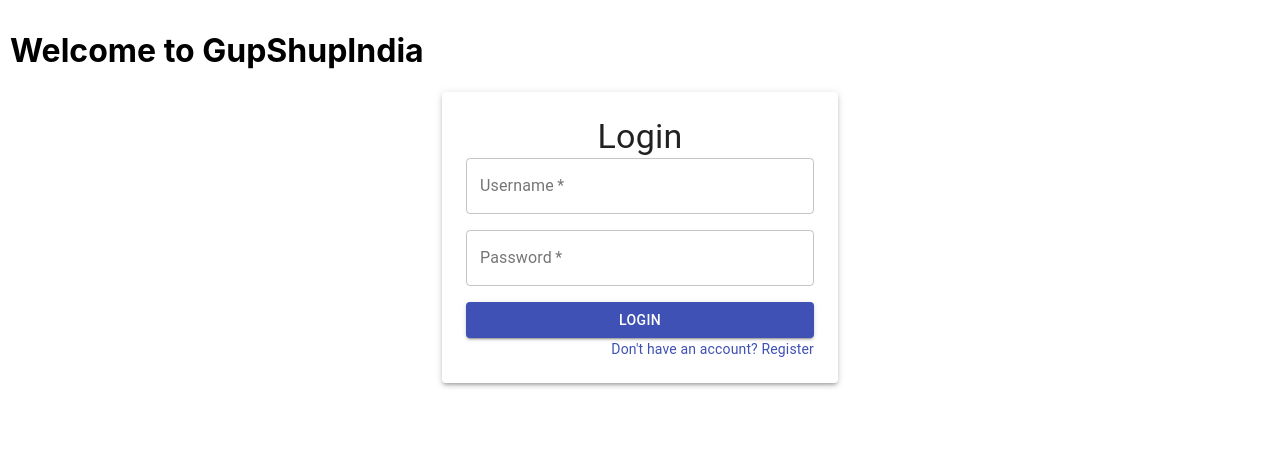
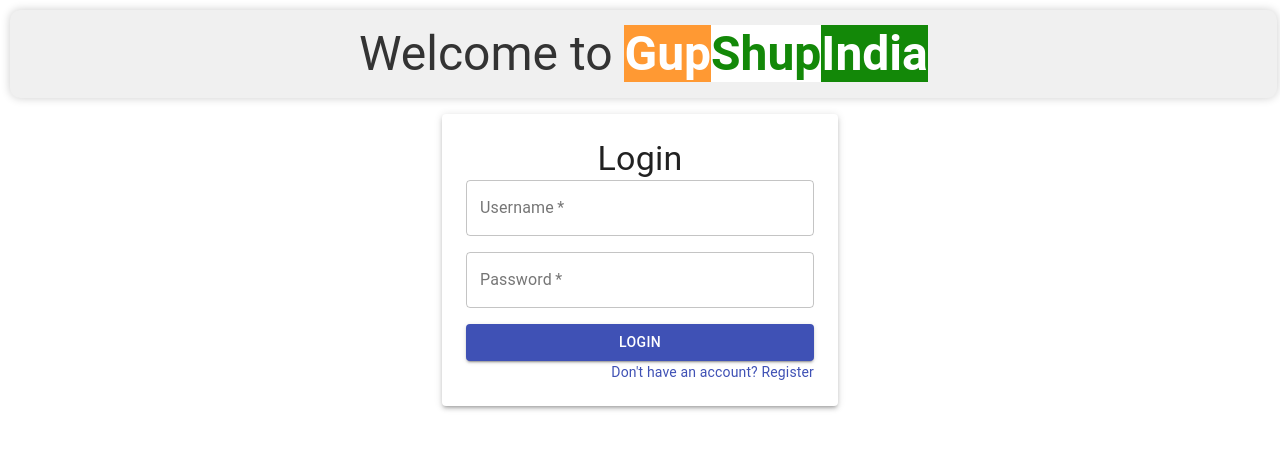
Before and after one commit to kanhaiyasuthar0/chatapp, a React (Create React App) app: page / in a window 1280 px wide. Shown: the top 450 px of the page. Built offline with nearby package versions, Linux system fonts and the light colour scheme; no server answers.

Commit message:
added color and sone css

```diff
--- a/src/App.js
+++ b/src/App.js
@@ -4,13 +4,55 @@
 import Chat from "./components/Chat";
 import { BrowserRouter as Router, Route, Routes } from "react-router-dom";
 import PrivateRoute from "./components/PrivateRute/PrivateRoute";
+import { Typography, Container } from '@mui/material';
+import { makeStyles } from "@material-ui/core/styles"
+
+const useStyles = makeStyles((theme) => ({
+  container: {
+    textAlign : "center",
+    display: 'flex',
+    flexDirection: 'column',
+    alignItems: 'center',
+    justifyContent: 'center',
+    minHeight: '100vh', // Center vertically in viewport
+    // border : "10px solid"
+  },
+  heading: {
+    fontSize: '36px',
+    color: '#333',
+    backgroundColor: '#f0f0f0',
+    padding: theme.spacing(2),
+    borderRadius: '10px',
+    boxShadow: '0px 0px 10px rgba(0, 0, 0, 0.2)',
+    textAlign: 'center',
+    width: '98%',
+    margin : "auto",
+    // border : "1px solid",
+    // display : "inline-block"
+
+
+
+  },
+}));
 
 function App() {
+  const classes = useStyles();
   const [isAuthenticated, setIsAuthenticated] = useState(localStorage.getItem("isLoggedIn") ?? false);
   return (
     <div style={{ padding: "10px" }}>
-      <h1>Welcome to GupShupIndia</h1>
-
+      {/* <h1 style={{textAlign : "center", margin: "auto"}}>Welcome to  GupShupIndia</h1> */}
+      <Typography variant="h3" className={classes.heading}>
+  Welcome to{' '}
+  <div style={{ background: '#ff9933', display: 'inline', fontWeight: '600' }}>
+    <span style={{ color: 'white' }}>Gup</span>
+  </div>
+  <div style={{ background: '#ffffff', display: 'inline', fontWeight: '600' }}>
+    <span style={{ color: '#138808' }}>Shup</span>
+  </div>
+  <div style={{ background: '#138808', display: 'inline', fontWeight: '600' }}>
+    <span style={{ color: 'white' }}>India</span>
+  </div>
+</Typography>
       <Router>
         <Routes>
         <Route path="/" element={<Login  setIsAuthenticated={setIsAuthenticated}/>} />
--- a/src/components/Chat/ListOfFriends.jsx
+++ b/src/components/Chat/ListOfFriends.jsx
@@ -21,6 +21,7 @@
     backgroundColor: "#e5ddd5",
     height: "75vh",
     overflow: "auto",
+    borderRadius: "5px",
   },
   friendsList: {
     width: "100%",
@@ -40,7 +41,7 @@
     backgroundColor: "#128C7E", // WhatsApp green color
     color: "white",
     padding: theme.spacing(1),
-    width: "100%",
+    width: "94%",
     textAlign: "center",
     fontSize: "20px",
     display: "flex",
```
